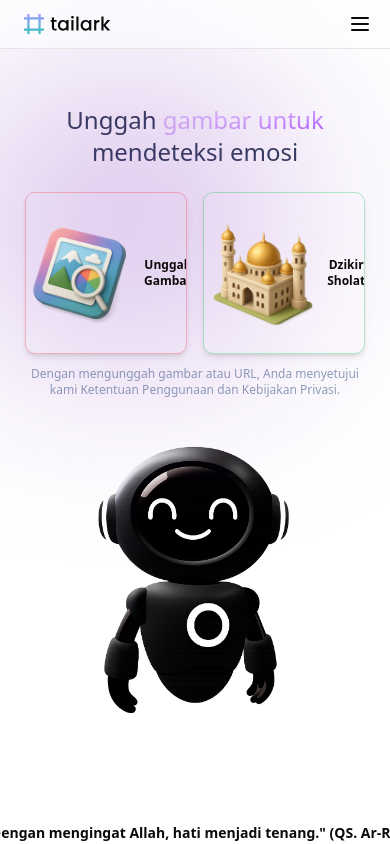
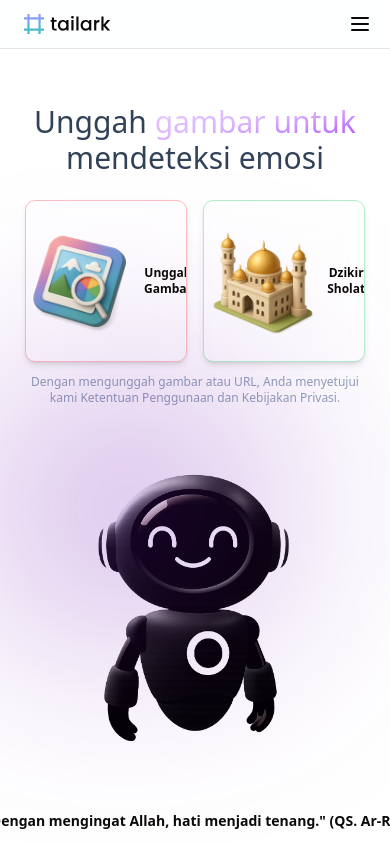
Before and after one commit to fadli154/hativision, a Next.js app: page / in a window 390 px wide. Shown: the top 844 px of the page. Built offline with nearby package versions, Linux system fonts and the light colour scheme.

Commit message:
Fix: mobile views

```diff
--- a/components/SplineClientOnly.jsx
+++ b/components/SplineClientOnly.jsx
@@ -22,7 +22,7 @@ export default function SplineTest() {
   }, []);
 
   return (
-    <div className="hidden lg:block lg:h-[35vh]  w-full">
+    <div className="hidden lg:block lg:h-[30vh]  w-full">
       {showSpline && (
         <Spline
           className="absolute hidden lg:block opacity-0 pointer-events-none lg:opacity-100 lg:pointer-events-auto lg:-top-22 2xl:-top-30 lg:-right-90 2xl:-right-90 2xl:scale-90 w-full h-full"
--- a/components/hero-section.jsx
+++ b/components/hero-section.jsx
@@ -19,7 +19,7 @@ export default function HeroSection() {
             <div className="relative mx-auto flex max-w-6xl flex-col px-6 lg:block">
               <div className="mx-auto max-w-lg text-center lg:ml-0 lg:w-1/2 lg:text-left relative">
                 <div className="w-full flex justify-center items-center lg:justify-start lg:items-start">
-                  <h1 className="mt-8 max-w-2xl text-slate-700 dark:text-white text-balance text-2xl font-medium md:text-3xl lg:mt-16 xl:text-6xl lg:leading-[75px] w-full md:w-[50%] lg:w-full text-center lg:text-start">
+                  <h1 className="mt-8 max-w-2xl text-slate-700 dark:text-white text-balance text-3xl font-medium  lg:mt-16 xl:text-6xl lg:leading-[75px] w-full md:w-[50%] lg:w-full text-center lg:text-start">
                     Unggah <span className="bg-gradient-to-br from-purple-200 via-purple-300 to-purple-500 text-transparent bg-clip-text">gambar untuk</span> mendeteksi emosi
                   </h1>
                 </div>
@@ -36,18 +36,18 @@ export default function HeroSection() {
                 </div>
                 <span className="mt-3 text-xs inline-block text-center text-slate-400 dark:text-slate-300">Dengan mengunggah gambar atau URL, Anda menyetujui kami Ketentuan Penggunaan dan Kebijakan Privasi.</span>
                 {/* gradient start */}
-                <div className={`absolute z-[0] w-[60%] h-[60%] lg:-right-140 bottom-20 ${purple_gradiant}`} />
+                <div className={`absolute z-[0] w-[60%] h-[60%] lg:-right-140 -bottom-50 lg:bottom-20 ${purple_gradiant}`} />
                 {/* gradient end */}
               </div>
               <SplineClientOnly />
-              <div className="flex justify-center items-center py-10">
+              <div className="flex justify-center items-center pt-15 -z-[1]">
                 <Image src="/img/image-mobile.png" alt="hero" className="w-[60%] h-[60%] lg:hidden" sizes="100vw" width={40} height={40} />
               </div>
             </div>
           </div>
         </section>
-        <section className="bg-background pb-5 md:pt-0 ">
-          <div className="group relative 2xl:-top-35 top-10 lg:-top-20  m-auto max-w-6xl px-6">
+        <section className="bg-background pb-10 md:pt-0 ">
+          <div className="group relative 2xl:-top-40 top-10 lg:-top-20  m-auto max-w-6xl px-6">
             <div className="flex flex-col items-center justify-center md:flex-row">
               <div className="relative py-6 md:w-[calc(100%-11rem)]">
                 <InfiniteSlider speed={40} speedOnHover={80} gap={80}>
```
